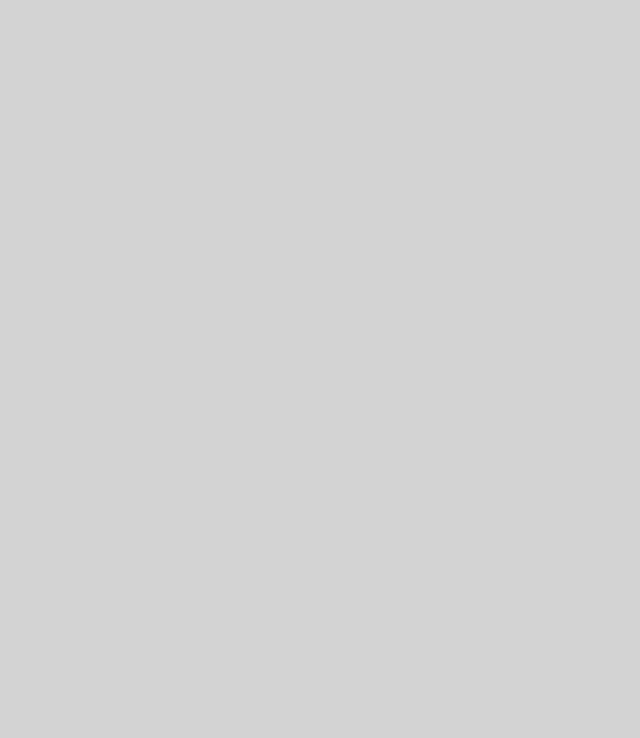
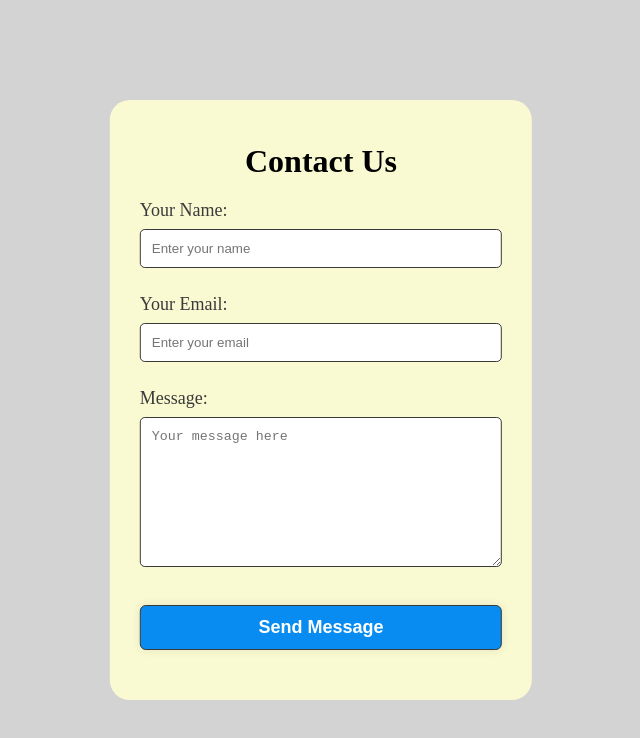
Before and after one commit to ved7482/styling-contact-us-form, a plain HTML site: page index.html in a window 1280 px wide. Shown: the whole page, without its empty margins (319-959 px from the left). Drawn offline with Linux system fonts and the light colour scheme.

Commit message:
basic str. done!!

```diff
--- a/index.html
+++ b/index.html
@@ -11,7 +11,19 @@
 <body>
     <div class="main">
         <div class="container">
+            <h1>Contact Us</h1>
+            <form>
+                <label for="name">Your Name:</label><br>
+                <input id="name" name="box" required type="text" placeholder="Enter your name">
 
+                <br><br><label for="email">Your Email:</label><br>
+                <input id="email" name="box" required type="email" placeholder="Enter your email">
+
+                <br><br><label for="describtion">Message:</label>
+                <br><textarea name="box" id="describtion" placeholder="Your message here"></textarea>
+
+                <br><br><button type="submit"><b>Send Message</b></button>
+            </form>
         </div>
     </div>
 </body>
--- a/style.css
+++ b/style.css
@@ -1,3 +1,4 @@
+
 /*JAI SHREE RAM*/
 
 *{
@@ -16,3 +17,61 @@ html, body{
     width: 100%;
     background-color: lightgrey;
 }
+
+.container {
+    width: 33%;
+    height: 75%;
+    background-color: lightgoldenrodyellow;
+    position: absolute;
+    top: 50%;
+    left: 50%;
+    transform: translate(-50%, -50%);
+    border-radius: 20px;
+    padding: 23px 30px;
+}
+
+.container h1 {
+    text-align: center;
+    margin: 20px 0;
+}
+
+label {
+    font-size: 18px;
+    font-weight: 300;
+    color: rgb(58, 58, 58);
+}
+
+input {
+    width: 100%;
+    padding: 11px;
+    margin: 8px 0;
+    border-radius: 5px;
+    border: 1px solid rgb(58, 58, 58);
+}
+
+textarea {
+    width: 100%;
+    height: 150px;
+    padding: 11px;
+    margin: 8px 0;
+    border-radius: 5px;
+    border: 1px solid rgb(58, 58, 58);
+}
+
+button {
+    width: 100%;
+    padding: 11px;
+    margin: 8px 0;
+    border-radius: 6px;
+    border: 1px solid rgb(58, 58, 58);
+    background-color: rgb(8, 140, 241);
+    color: white;
+    font-size: 18px;
+    font-weight: 300;
+    cursor: pointer;
+    box-shadow: 0 0 10px rgba(0, 0, 0, 0.1);
+}
+
+button:hover {
+    background-color: rgb(50, 125, 205);
+}
```
